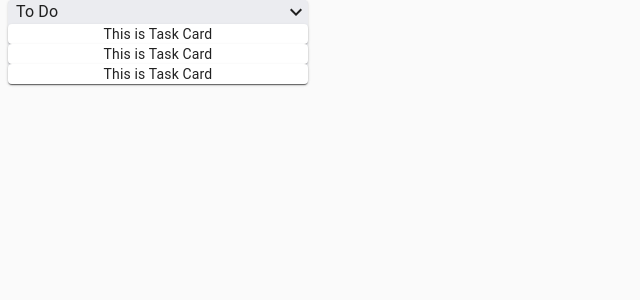
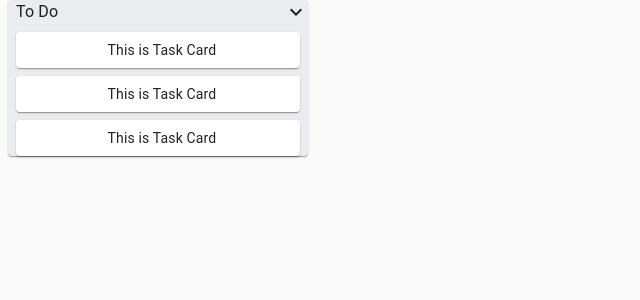
Before and after one commit to rexiah23/frontend-taskmanager, a React (Create React App) app: page / in a window 1280 px wide. Shown: the top 300 px of the page, without its empty margins (0-640 px from the left). Built offline with nearby package versions, Linux system fonts and the light colour scheme.

Commit message:
feat|add styling to taskcard ui component

```diff
--- a/src/ui/TaskCard.jsx
+++ b/src/ui/TaskCard.jsx
@@ -1,10 +1,21 @@
 import React from 'react';
 import { Paper } from '@material-ui/core';
+import { makeStyles } from "@material-ui/core/styles";
+
+
+const useStyle = makeStyles((theme) => ({
+  taskCard: {
+    padding: theme.spacing(1,1,1,2),
+    margin: theme.spacing(1)
+  }
+}))
 
 const TaskCard = props => {
+  const classes = useStyle();
+
   return (
     <div>
-      <Paper>This is Task Card</Paper>
+      <Paper className={classes.taskCard}>This is Task Card</Paper>
     </div>
   )
 }
```
